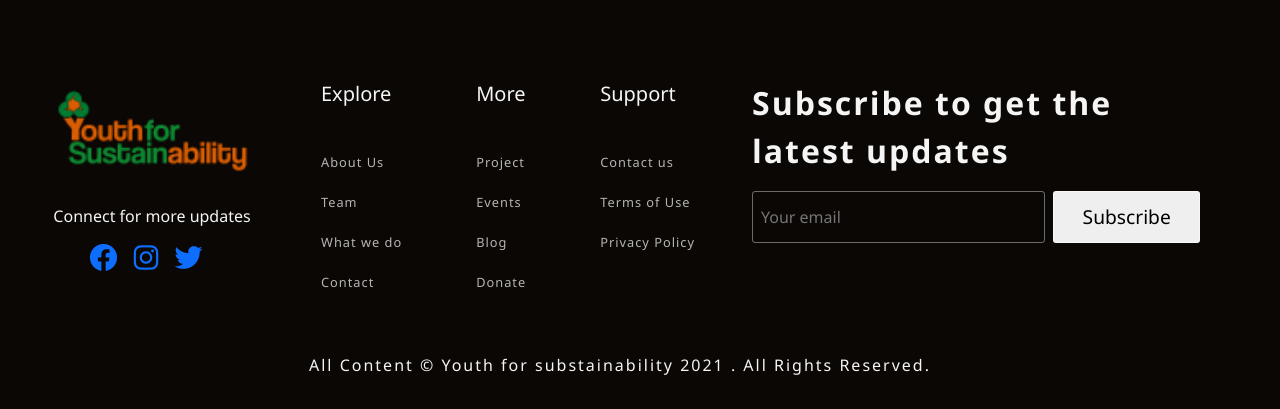
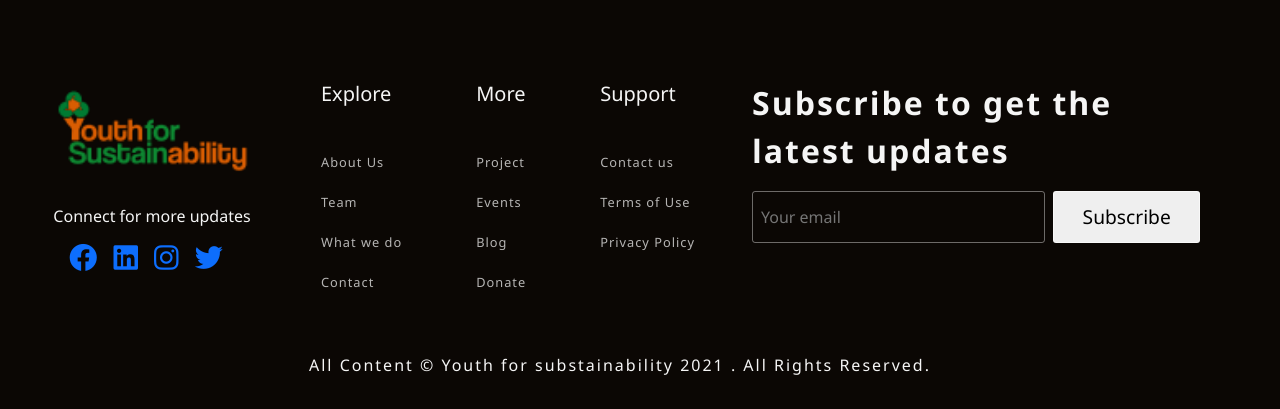
Before and after one commit to narayan071/yfs3, a Django app: page /blogs/ in a window 1280 px wide. Shown: the part 1063-1472 px from the top of the page. Run offline with Django 4.2, Linux system fonts and the light colour scheme; some libraries are stand-ins or nearby versions.

Commit message:
Update base.html

```diff
--- a/templates/base.html
+++ b/templates/base.html
@@ -65,11 +65,11 @@
         />
       </div>
       <div id="socials">
-       <p class="social-desc">Connect for more updates</p>
-        <a href="facebook.com/yfs.in"><i class="social-icons fab fa-facebook"></i></a>
-        <!--a href="linkedin.com/yfs.in"><i class="social-icons fab fa-linkedin"></i></a-->
-        <a href="instagram.com/yfs.in"><i class="social-icons fab fa-instagram"></i></a>
-        <a href="twitter.com/yfs_india"><i class="social-icons fab fa-twitter"></i></a>
+      <p class="social-desc">Connect for more updates</p>
+        <a href="https://www.facebook.com/youthforsustainabilityindia/"><i class="social-icons fab fa-facebook"></i></a>
+        <a href="https://www.linkedin.com/company/38126458"><i class="social-icons fab fa-linkedin"></i></a>
+        <a href="https://www.instagram.com/yfs.in"><i class="social-icons fab fa-instagram"></i></a>
+        <a href="https://www.twitter.com/yfs_india"><i class="social-icons fab fa-twitter"></i></a>
       </div>
       <div id="links">
         <div class="explore">
```
